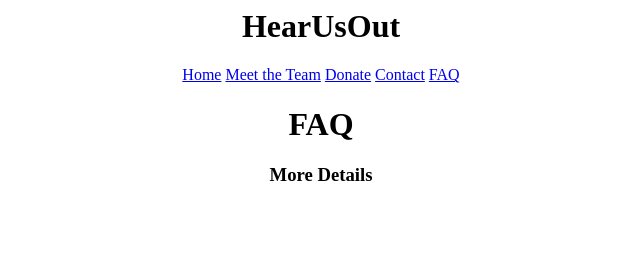
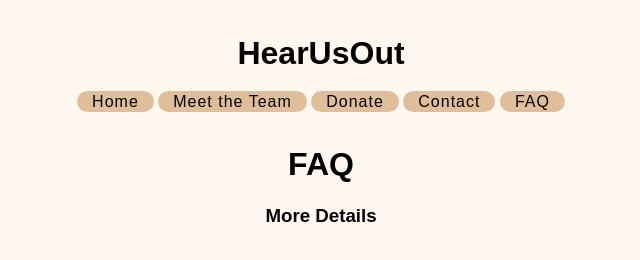
Before and after one commit to Redalligator291/HearUsOut, a plain HTML site: page FAQ.html in a window 1280 px wide. Shown: the whole page, without its empty margins (319-959 px from the left). Drawn offline with Linux system fonts and the light colour scheme; a web font is replaced by a local one.

Commit message:
Update FAQ.html

```diff
--- a/FAQ.html
+++ b/FAQ.html
@@ -1,6 +1,6 @@
 <html>
   <head>
-
+    <link rel="stylesheet" href="FAQ.css">
   </head>
   <body>
     <center>
```
